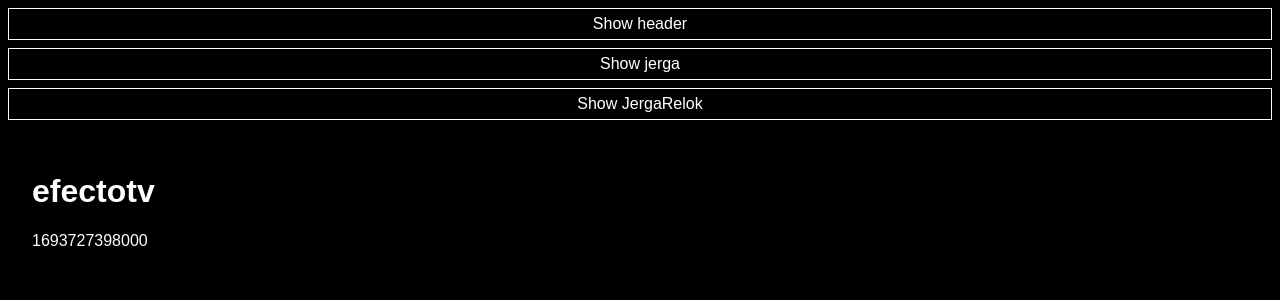
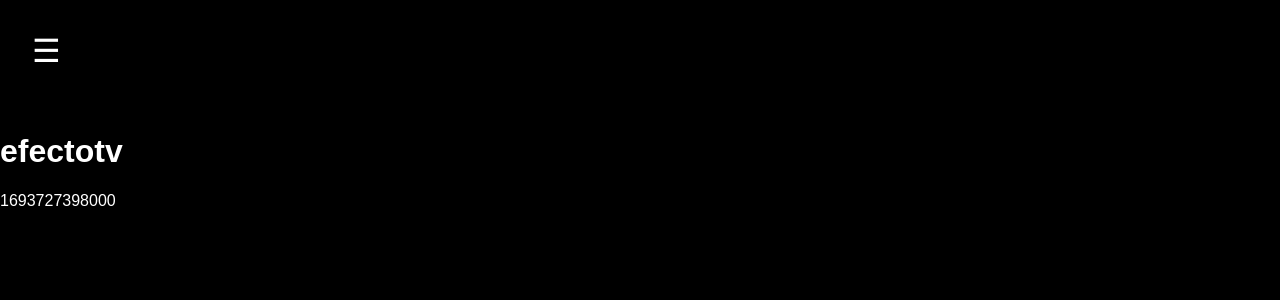
Before and after one commit to IPSA-pi/efectoApp, a React (Create React App) app in the folder efectoApp/: page / in a window 1280 px wide. Shown: the top 300 px of the page. Built offline with nearby package versions, Linux system fonts and the light colour scheme.

Commit message:
fix style

```diff
--- a/efectoApp/src/App.css
+++ b/efectoApp/src/App.css
@@ -2,28 +2,36 @@
   background-color: black;
 }
 
-/* Enter and enter-active classes for fade-in animation */
-/* Enter and enter-active classes for slide-in animation */
-.slide-enter {
-  transform: translateX(100%);
-  transition: transform 300ms ease-in-out;
+.app {
+  height: 100vh;
 }
-.slide-enter-active {
-  transform: translateX(0);
-}
-
-/* Exit and exit-active classes for slide-out animation */
-.slide-exit {
-  transform: translateX(0);
-  transition: transform 300ms ease-in-out;
-}
-.slide-exit-active {
-  transform: translateX(100%);
-}
-
 
 .buttonsContainer {
   display: 'flex';
   flex-directions: column;
   justifiy-content: center;
 }
+
+.menu-container {
+  position: absolute;
+  display: flex;
+  flex-direction: column;
+  justify-content: center;
+  align-items: center;
+}
+
+.menu-items {
+  display: flex;
+  flex-direction: column;
+}
+
+.hamburger {
+  display: inline;
+  color: white;
+  font-size: 2em;
+  margin: 1em;
+}
+
+.componentsContainer {
+  padding-top: 7em;
+}
--- a/efectoApp/src/App.js
+++ b/efectoApp/src/App.js
@@ -1,58 +1,38 @@
 import React, { useState } from 'react';
-import { CSSTransition } from 'react-transition-group';
 import './App.css';
 import Jerga from './components/Jerga';
 import JergaRelok from './components/JergaRelok';
 import Header from './components/Header';
 import Button from './components/Button';
-import FadeTransition from './components/FadeTransition';
 
-const appStyle = {
-  backgroundColor: 'black',
-  // height: '100vh',
-  // display: 'flex',
-  // flexDirections: 'column',
-  // flex: 'wrap'
-}
 
-const buttonsContainer = {
-  display: 'flex',
-  flexDirection: 'column',
-  // justifyContent: 'space-around',
-  // alignItems: 'center',
-  // height: '100vh'
-}
 
-const componentsContainer = {
-  padding: '2em',
-}
 
 function App() {
 
   const [activeComponent, setActiveComponent] = useState('Header');
+  const [isMenuOpen, setIsMenuOpen] = useState(false);
 
   return (
-    <div className="App" style={appStyle}>
-      <div className="buttonsContainer" style={buttonsContainer}>
-        <Button text='Show header' onClick={() => setActiveComponent('Header')}/>
-        <Button text='Show jerga' onClick={() => setActiveComponent('Jerga')}/>
-        <Button text='Show JergaRelok' onClick={() => setActiveComponent('JergaRelok')}/>
+    <div className="App">
+      <div className="menu-container">
+        <div className="hamburger" onClick={() => setIsMenuOpen(!isMenuOpen)}>
+          ☰
+        </div>
+
+        {isMenuOpen && (
+          <ul className='menu-items'>
+            <Button text='Show header' onClick={() => {setActiveComponent('Header'); setIsMenuOpen(false);}}/>
+            <Button text='Show jerga' onClick={() => {setActiveComponent('Jerga'); setIsMenuOpen(false);}}/>
+            <Button text='Show JergaRelok' onClick={() => {setActiveComponent('JergaRelok'); setIsMenuOpen(false);}}/>
+          </ul>
+        )}
       </div>
-      {/* <img className="bg-image" src="https://upload.wikimedia.org/wikipedia/commons/thumb/a/a8/TV_noise.jpg/1024px-TV_noise.jpg" alt="tv static" /> */}
-      <div className="componentsContainer" style={componentsContainer}>
+      <div className="componentsContainer">
 
-      {activeComponent === 'Header' && <Header /> }
-      {activeComponent === 'Jerga' && <Jerga /> }
-      {activeComponent === 'JergaRelok' && <JergaRelok /> }
-        {/* <FadeTransition condition={activeComponent === 'Header'}>
-          <Header />
-        </FadeTransition>         */}
-        {/* <FadeTransition condition={activeComponent === 'Jerga'}>
-          <Jerga />
-        </FadeTransition>
-        <FadeTransition condition={activeComponent === 'JergaRelok'}>
-          <JergaRelok />
-        </FadeTransition>         */}
+        {activeComponent === 'Header' && <Header /> }
+        {activeComponent === 'Jerga' && <Jerga /> }
+        {activeComponent === 'JergaRelok' && <JergaRelok /> }
       </div>
     </div>
   );
--- a/efectoApp/src/components/Button.jsx
+++ b/efectoApp/src/components/Button.jsx
@@ -7,6 +7,7 @@ function Button(props) {
     backgroundColor: 'black',
     margin: '.5em .5em 0 .5em',
     height: '2em',
+    width: 'fit-content',
     borderStyle: 'none',
     border: '1px solid white',
     color: 'white',
--- a/efectoApp/src/components/Cell.jsx
+++ b/efectoApp/src/components/Cell.jsx
@@ -2,7 +2,7 @@ import React from 'react';
 
 
 function Cell(props) {
-  const cellSize = '1.4em'
+  const cellSize = '2em'
 
   const CellStyle = {
     width: cellSize,
--- a/efectoApp/src/components/FadeTransition.jsx
+++ /dev/null
@@ -1,17 +0,0 @@
-import { CSSTransition } from 'react-transition-group';
-
-function FadeTransition({ children, condition }) {
-  return (
-    <CSSTransition
-      in={condition}
-      timeout={300}
-      classNames="slide"  // Updated to "slide"
-      unmountOnExit
-    >
-      {children}
-    </CSSTransition>
-  );
-}
-
-
-export default FadeTransition;
--- a/efectoApp/src/components/Jerga.jsx
+++ b/efectoApp/src/components/Jerga.jsx
@@ -12,7 +12,8 @@ function Jerga() {
     outline: 'none',
     boxShadow: 'none',
     resize: 'none',
-    width: '100%'
+    width: '100%',
+    marginBottom: '1em'
   };
 
   const [hilo, setHilo] = useState("EFECTOTV")
```
